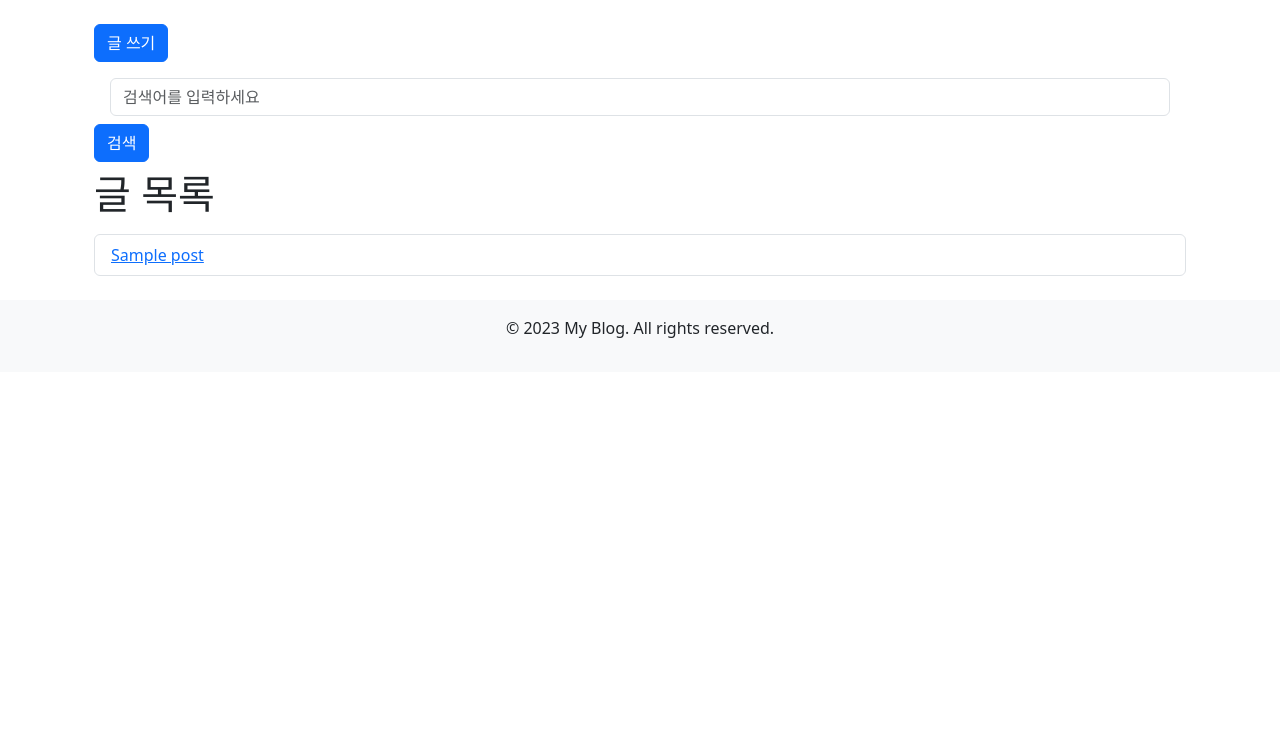
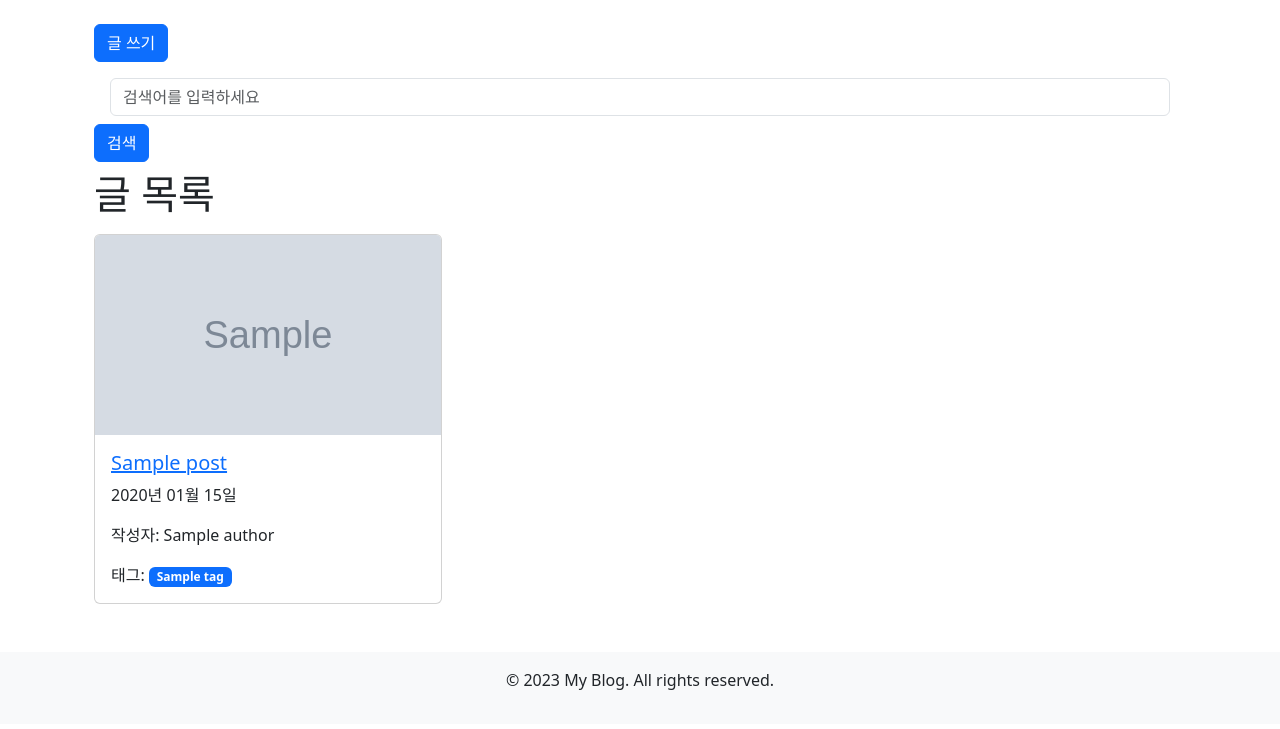
Before and after one commit to sungbinlee/django-blog-service, a Django app: template blogservice/blog/templates/blog/post_list.html in a window 1280 px wide. Shown: the part 56-785 px from the top of the page. Run offline with Django 3.2, Linux system fonts and the light colour scheme; the template is opened without the code that fills it: most values are stand-ins (such as "Sample title", 1, 10 or a date in 2020); grey boxes marked "Sample" are stand-in pictures; some libraries are stand-ins or nearby versions.

Commit message:
[feat] list 카드뷰로 디자인 및 static 추가

```diff
--- a/blogservice/blog/templates/blog/post_list.html
+++ b/blogservice/blog/templates/blog/post_list.html
@@ -1,6 +1,16 @@
 {% extends 'base.html' %}
 
+{% load static %}
+
 {% block content %}
+
+  <style>
+    /* Custom CSS for fixing image size in cards */
+    .card-img-top {
+      height: 200px;
+      object-fit: cover;
+    }
+  </style>
   <div class="container mt-4">
     <a href="{% url 'blog:post_create' %}" class="btn btn-primary">글 쓰기</a>
     <div class="mt-3">
@@ -14,13 +24,28 @@
     </div>
     <h1>글 목록</h1>
     {% if posts %}
-      <ul class="list-group mt-3">
+      <div class="row mt-3">
         {% for post in posts %}
-          <li class="list-group-item">
-            <a href="{% url 'blog:post_detail' post_id=post.id %}">{{ post.title }}</a>
-          </li>
+          <div class="col-md-4 mb-4">
+            <div class="card">
+              <img src="{% if post.images.first %}{{ post.images.first.file_path.url }}{% else %}{% static 'img/placeholder.jpg' %}{% endif %}" class="card-img-top" alt="{{ post.title }}">
+              <div class="card-body">
+                <h5 class="card-title">
+                  <a href="{% url 'blog:post_detail' post_id=post.id %}">{{ post.title }}</a>
+                </h5>
+                <p class="card-text">{{ post.created_at|date:"Y년 m월 d일" }}</p>
+                <p class="card-text">작성자:
+                  {{ post.author.name }}</p>
+                <p class="card-text">태그:
+                  {% for tag in post.tags.all %}
+                    <span class="badge bg-primary">{{ tag.name }}</span>
+                  {% endfor %}
+                </p>
+              </div>
+            </div>
+          </div>
         {% endfor %}
-      </ul>
+      </div>
     {% else %}
       <p class="mt-3">등록된 글이 없습니다.</p>
     {% endif %}
--- a/blogservice/blogservice/settings.py
+++ b/blogservice/blogservice/settings.py
@@ -127,6 +127,7 @@ USE_TZ = True
 # https://docs.djangoproject.com/en/3.2/howto/static-files/
 
 STATIC_URL = '/static/'
+STATICFILES_DIRS = [os.path.join(BASE_DIR, 'static')]
 
 MEDIA_URL = '/media/'
 MEDIA_ROOT = os.path.join(BASE_DIR, 'media')
```
Also changed, not shown: blogservice/blog/templates/blog/search_results.html (added, +28 -0 lines), blogservice/blog/views.py (+5 -2 lines), blogservice/static/img/placeholder.jpg (added).
